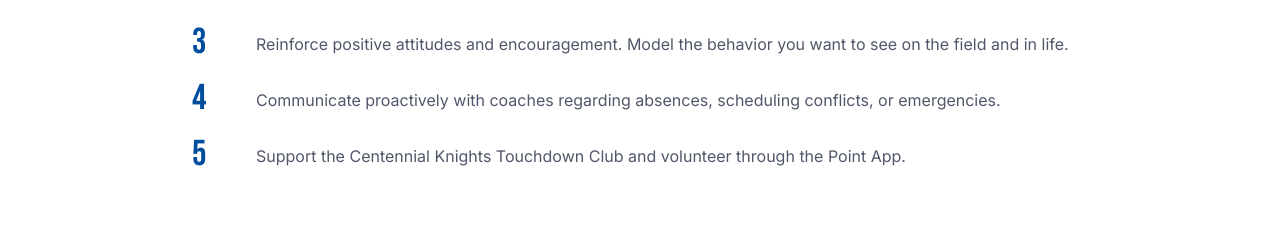
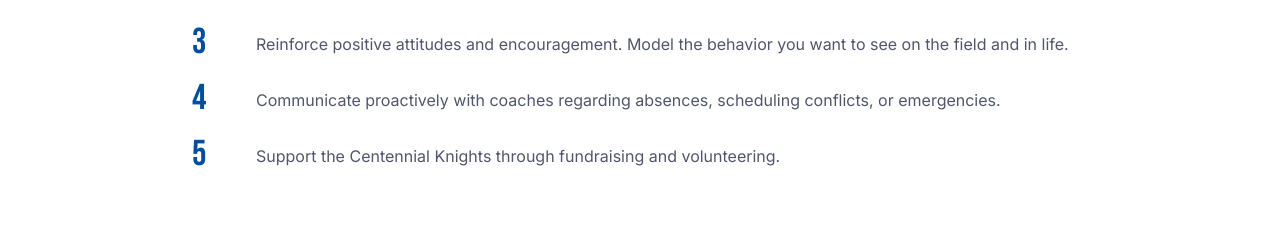
Before and after one commit to orbonnie/chs-football, a Next.js app: page /parents in a window 1280 px wide. Shown: the part 2383-2608 px from the top of the page. Built offline with nearby package versions, Linux system fonts and the light colour scheme.

Commit message:
Update parent actions

```diff
--- a/src/app/parents/page.tsx
+++ b/src/app/parents/page.tsx
@@ -21,7 +21,7 @@ const eliteParentActions = [
   'Promote healthy habits, including proper sleep, nutrition, and hydration.',
   'Reinforce positive attitudes and encouragement. Model the behavior you want to see on the field and in life.',
   'Communicate proactively with coaches regarding absences, scheduling conflicts, or emergencies.',
-  'Support the Centennial Knights Touchdown Club and volunteer through the Point App.',
+  'Support the Centennial Knights through fundraising and volunteering.',
 ]
 
 const faqs = [
```
